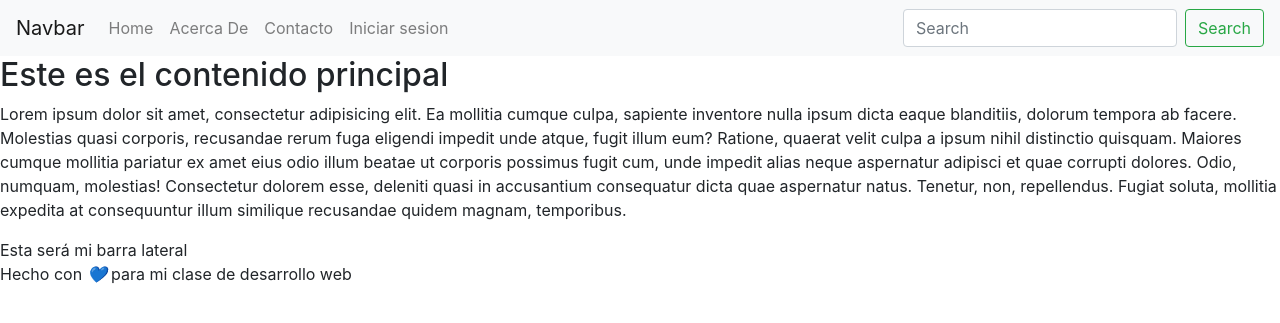
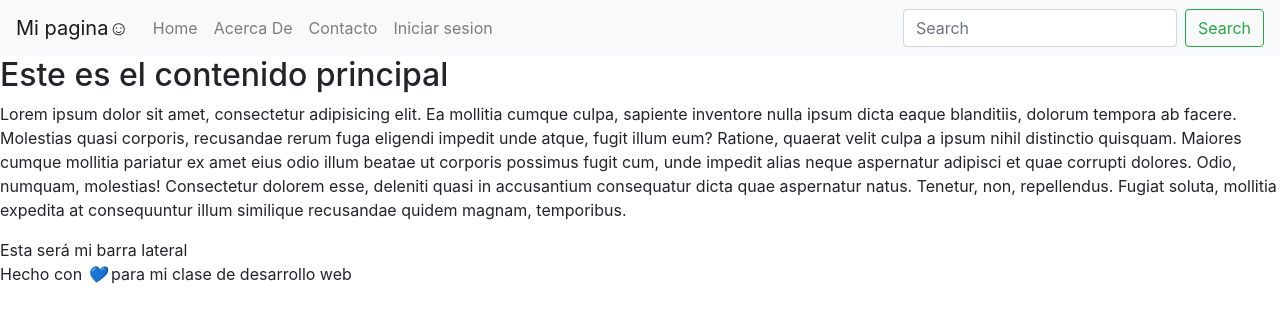
Before and after one commit to JAEHHGG/ProgramacionWeb20191, a PHP site: page /index.php in a window 1280 px wide. Shown: the top 323 px of the page. Run offline with PHP 8.4, Linux system fonts and the light colour scheme.

Commit message:
Fix title

```diff
--- a/Semana13/templates/header.php
+++ b/Semana13/templates/header.php
@@ -12,7 +12,7 @@
 
     <header>
         <nav class="navbar navbar-expand-lg navbar-light bg-light">
-            <a class="navbar-brand" href="index.php">Navbar</a>
+            <a class="navbar-brand" href="index.php">Mi pagina<i>&#9786;</i></a>
             <button class="navbar-toggler" type="button" data-toggle="collapse" data-target="#navbarSupportedContent" aria-controls="navbarSupportedContent" aria-expanded="false" aria-label="Toggle navigation">
                 <span class="navbar-toggler-icon"></span>
             </button>
```
